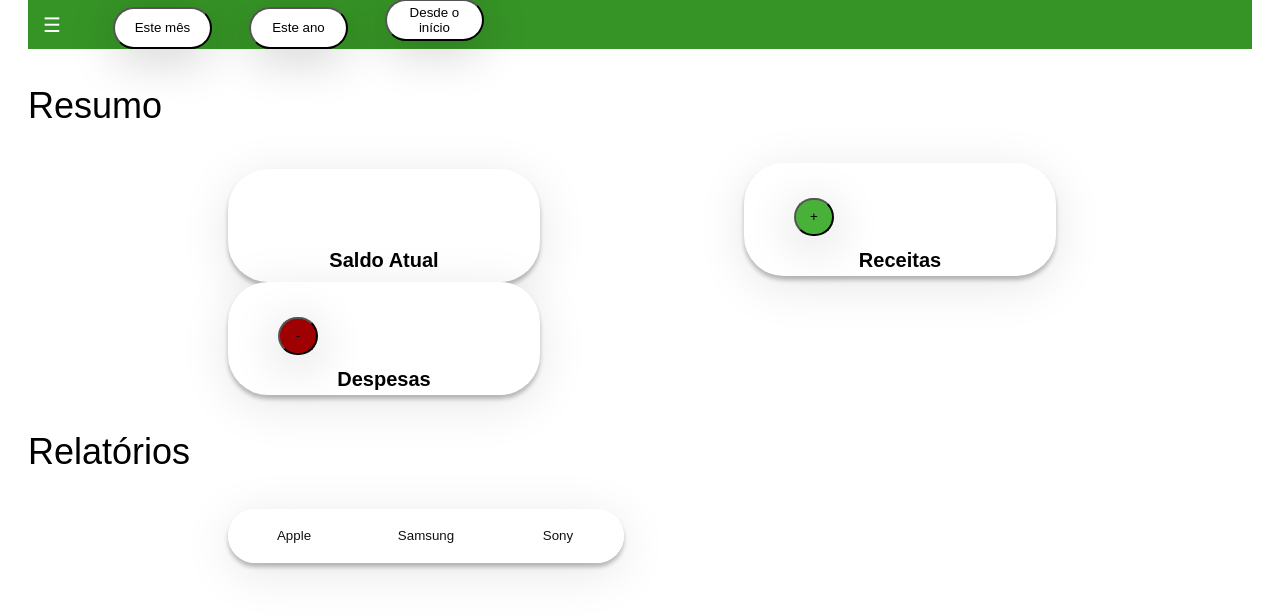
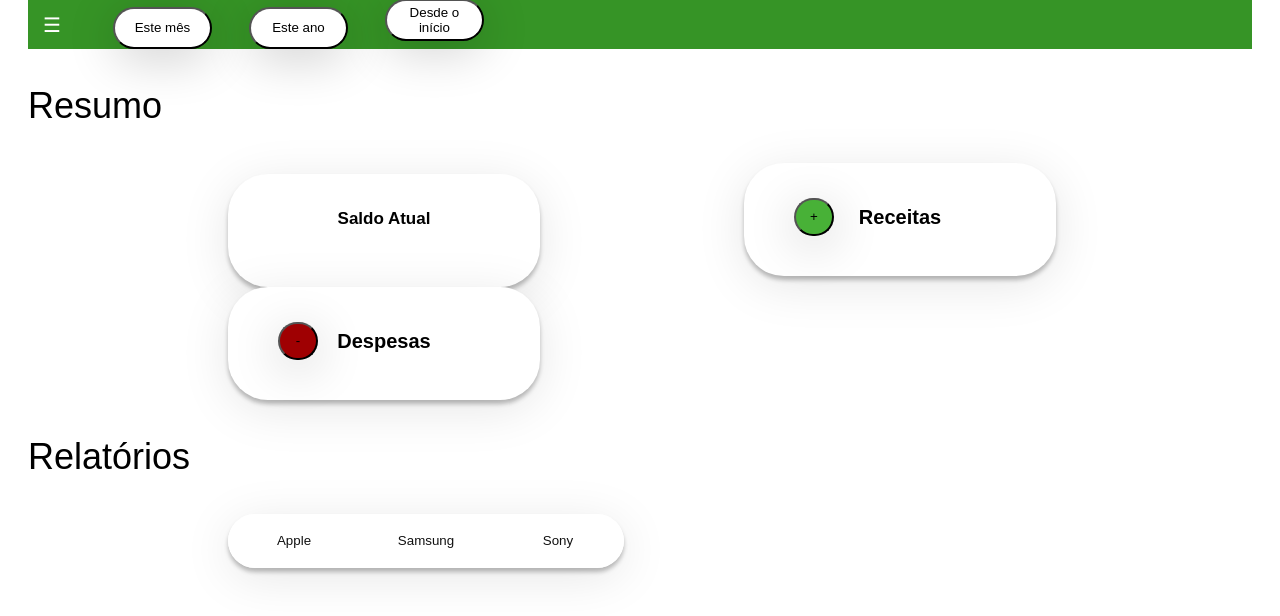
Before and after one commit to caleberebello/MeuVerdinho, a PHP site: page / in a window 1280 px wide. Shown: the part 29-645 px from the top of the page. Run offline with PHP 8.4, Linux system fonts and the light colour scheme.

Commit message:
Alinhando box de saldo

```diff
--- a/html/index.css
+++ b/html/index.css
@@ -28,7 +28,7 @@
     z-index: 1; /* Stay on top */
     top: 0;
     left: 0;
-    background-color: #369426; /* Black*/
+    background-color: #F6F9FC; /* Black*/
     overflow-x: hidden; /* Disable horizontal scroll */
     padding-top: 60px; /* Place content 60px from the top */
     transition: 0.5s; /* 0.5 second transition effect to slide in the sidebar */
@@ -117,8 +117,8 @@
 }
 
 .saldo{
-    margin: 80px;
-    top: 30px;
+    margin: 35px;
+    font-size: 17px;
 }
 
 .circulo1{
@@ -178,3 +178,20 @@
 .btn-group button:focus {
     background-color: #683A25;
 }
+
+.receitas{
+    margin: -30px;
+}
+
+.despesas{
+    margin: -30px;
+}
+
+.novo{
+    margin-left: 15px;
+    width: 150px;
+    height: 44px;
+    background: #48B137;
+    box-shadow: 0px 9px 50px rgba(0, 0, 0, 0.1);
+    border-radius: 40px;
+}
--- a/html/index.html
+++ b/html/index.html
@@ -21,6 +21,7 @@
 <body>
     <div id="mySidebar" class="sidebar">
         <a href="javascript:void(0)" class="closebtn" onclick="closeNav()">&times;</a>
+        <button class="novo">+ Novo</button>
         <a href="#">Resumo</a>
         <a href="#">Pagamentos</a>
         <a href="#">Transações</a>
@@ -46,13 +47,13 @@
                 <button class="circulo1">
                     +
                 </button>
-                <h1>Receitas</h1>
+                <h1 class="receitas">Receitas</h1>
             </div>
             <div class="box">
                 <button class="circulo2">
                     -
                 </button>
-                <h1>Despesas</h1>
+                <h1 class="despesas">Despesas</h1>
             </div>
         </div>
 
```
